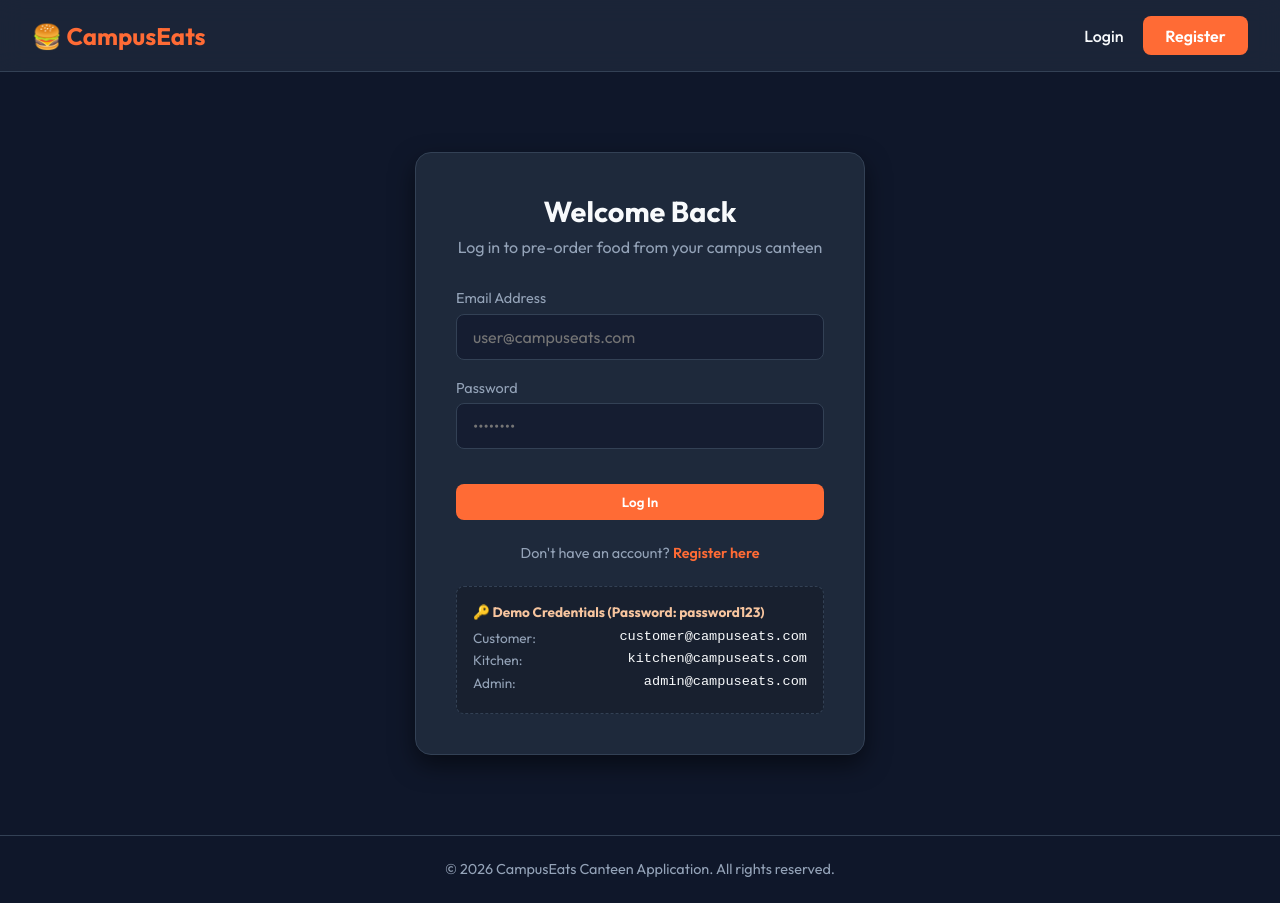
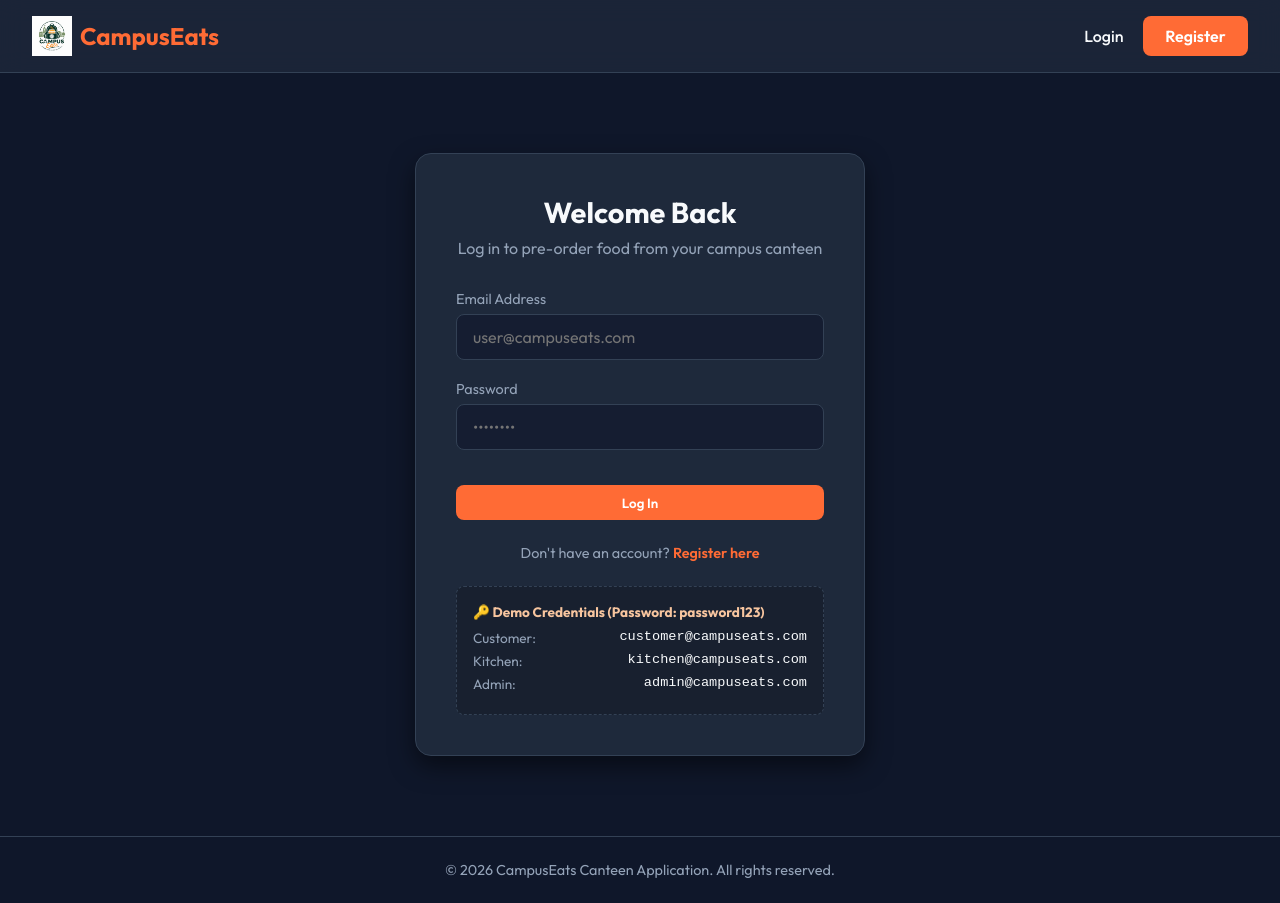
Before and after one commit to mdreduanulhoque/CampusEats, a website: page public/login.html in a window 1280 px wide. Drawn offline with Linux system fonts and the light colour scheme.

Commit message:
CampusEats Logo added

```diff
--- a/public/login.html
+++ b/public/login.html
@@ -8,7 +8,10 @@
 </head>
 <body>
   <nav class="navbar">
-    <a href="/" class="brand">🍔 CampusEats</a>
+    <a href="/" class="brand">
+      <img src="/campuseats_logo.png" alt="CampusEats Logo" style="height: 40px; width: auto; object-fit: contain;">
+      CampusEats
+    </a>
     <ul class="nav-links">
       <li><a href="/login" class="nav-link">Login</a></li>
       <li><a href="/register" class="btn btn-primary">Register</a></li>
```
Also changed, not shown: public/index.html (+4 -1 lines), public/register.html (+4 -1 lines), public/campuseats_logo.png (added).
